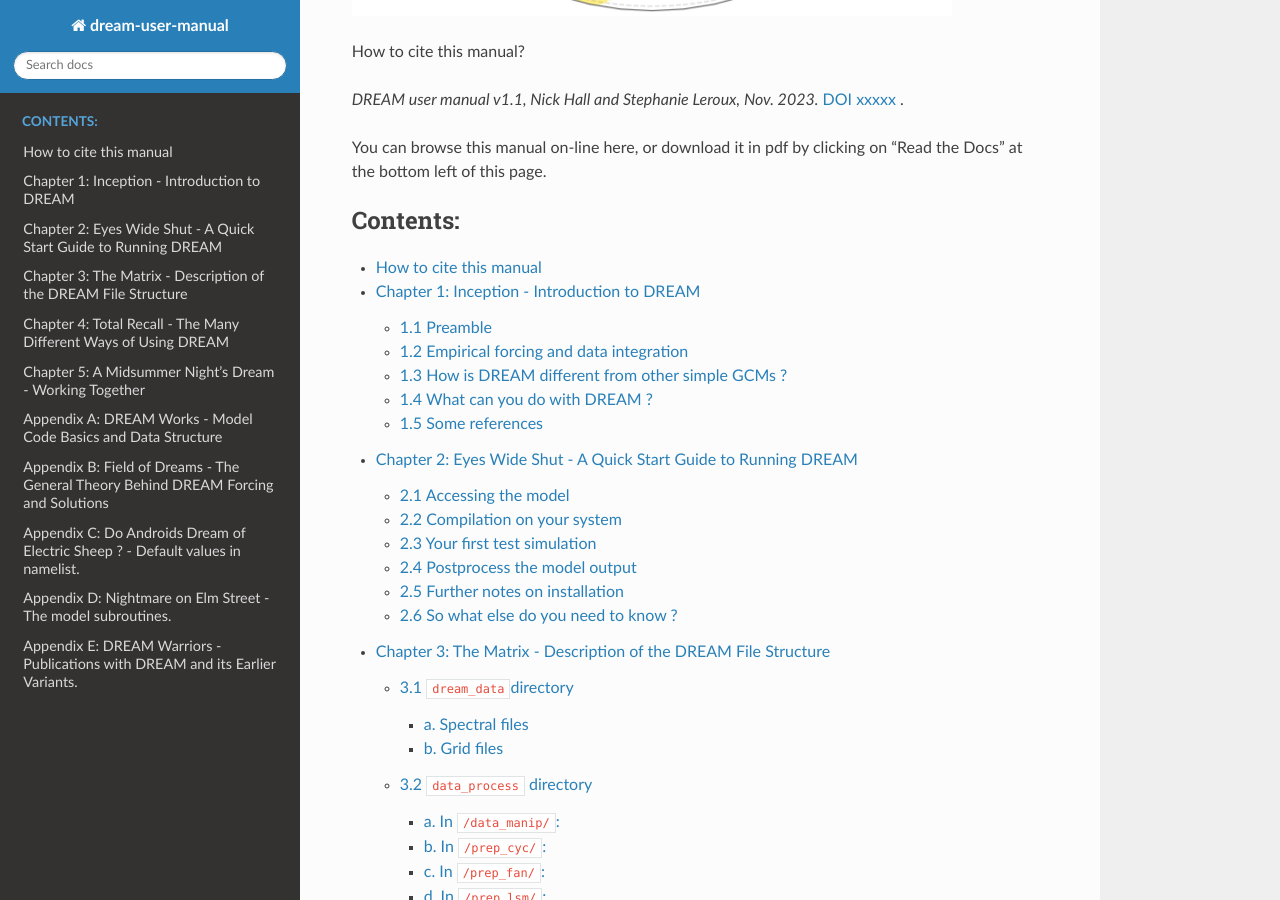
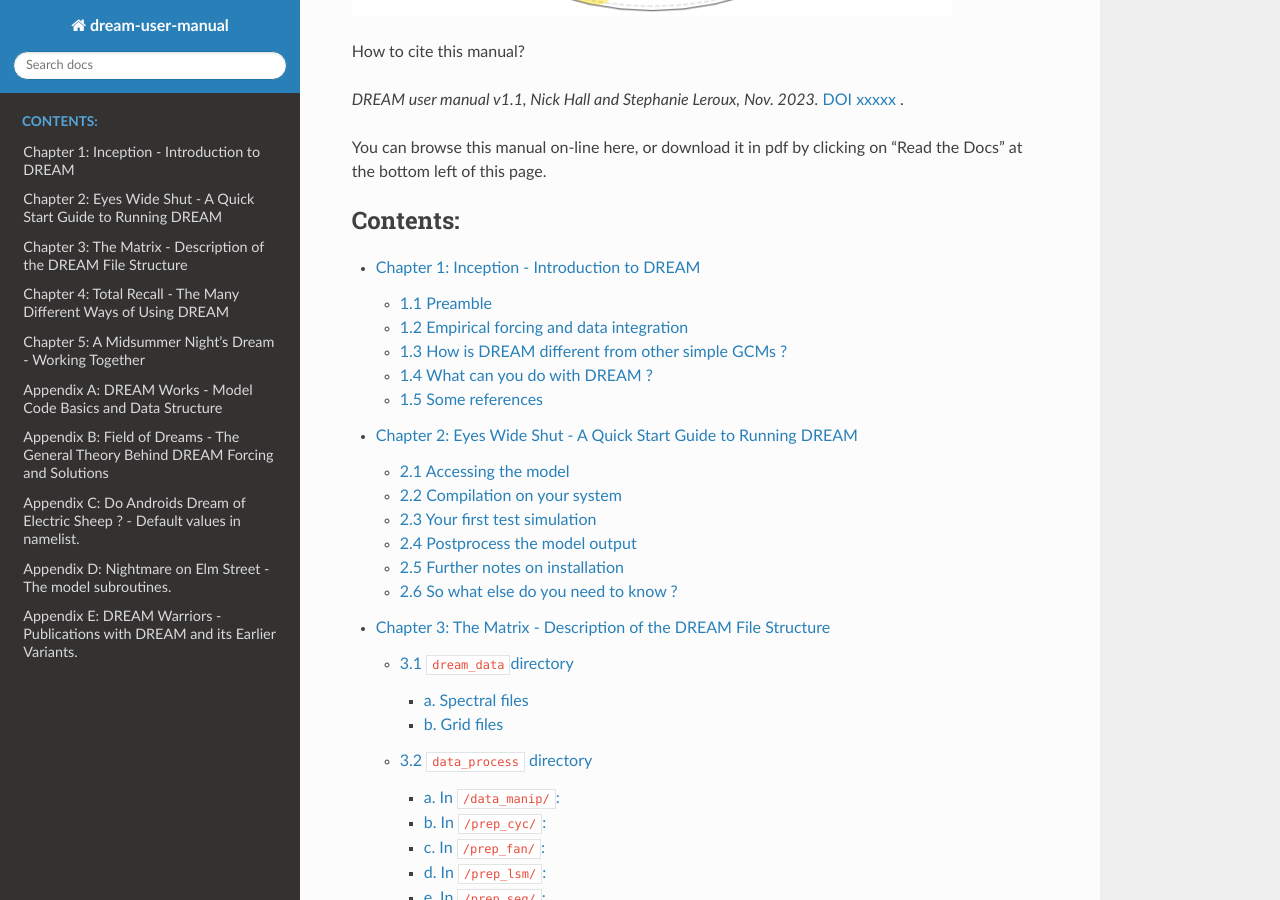
Before and after one commit to dream-gcm/usermanual, a Sphinx documentation site: the page built from source/index.rst, in a window 1280 px wide and 900 px high, scrolled down 755 px. Built offline with Sphinx 7.4.7 and the Read the Docs theme 2.0.0, drawn with Linux system fonts in a browser that asks for light colours.

Commit message:
Update index.rst

```diff
--- a/source/index.rst
+++ b/source/index.rst
@@ -18,7 +18,6 @@ You can browse this manual on-line here, or download it in pdf by clicking on "R
    :maxdepth: 3
    :caption: Contents:
 
-   How-to-cite
    Chapter1
    Chapter2
    Chapter3
```
